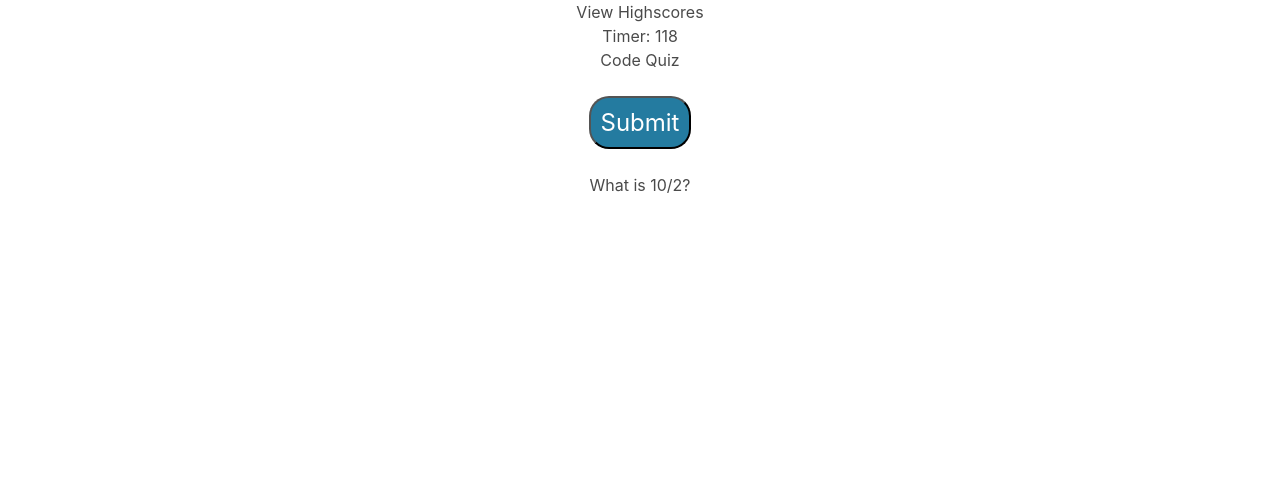
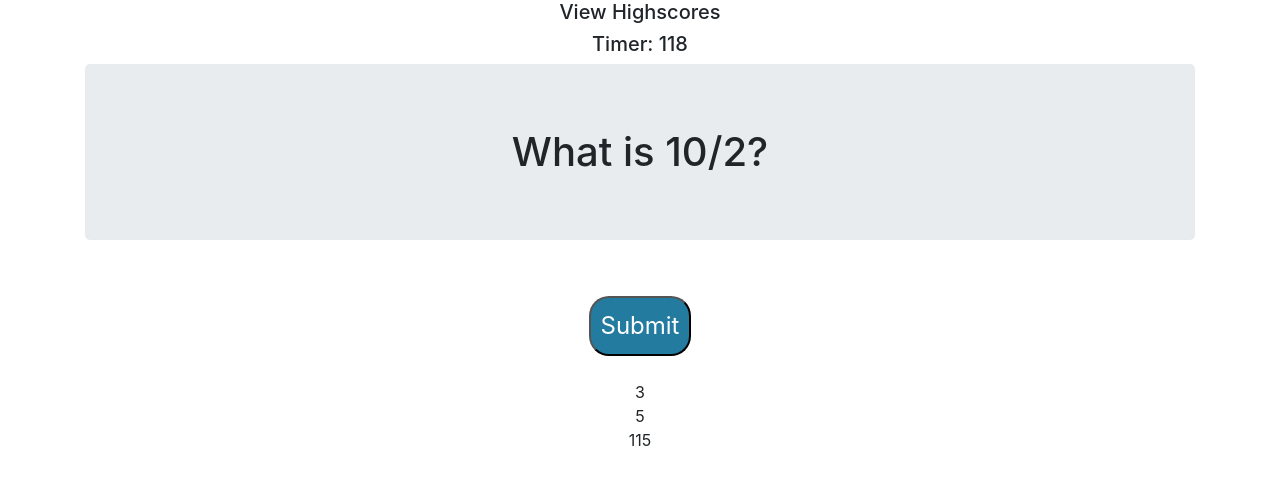
Before and after one commit to LarryMcConville/04-code-quiz, a plain HTML site: page index.html in a window 1280 px wide. Both pictures are taken after a click on the button "Start". Drawn offline with nearby package versions, Linux system fonts and the light colour scheme.

Commit message:
added dynamic <li> creation based upon number of question choices

```diff
--- a/index.html
+++ b/index.html
@@ -5,18 +5,23 @@
     <meta charset="UTF-8">
     <meta name="viewport" content="width=device-width, initial-scale=1.0">
     <link rel="stylesheet" href="./style/reset.css">
-    <link rel="stylesheet" href="https://cdn.jsdelivr.net/npm/bulma@0.9.0/css/bulma.min.css">
+    <link rel="stylesheet" href="https://stackpath.bootstrapcdn.com/bootstrap/4.5.2/css/bootstrap.min.css" integrity="sha384-JcKb8q3iqJ61gNV9KGb8thSsNjpSL0n8PARn9HuZOnIxN0hoP+VmmDGMN5t9UJ0Z" crossorigin="anonymous">
+    <!-- <link rel="stylesheet" href="https://cdn.jsdelivr.net/npm/bulma@0.9.0/css/bulma.min.css"> -->
     <link rel="stylesheet" href="./style/style.css">
+    <link rel="icon" href="./images/favicon.ico" type="image/ico" sizes="16x16">
     <title>Question Game</title>
 </head>
 
 <body>
     <main class="container">
+        <!-- make this a navbar  -->
         <div>
-            <h4>View Highscores</h4>
-            <h4 id="timer">Timer: 0</h4>
+            <h5>View Highscores</h5>
+            <h5 id="timer">Timer: 0</h5>
         </div>
-        <h1>Code Quiz</h1>
+        <!-- make this a navbar  -->
+
+        <h1 class="jumbotron" id=question>Jumbotron's Code Quiz</h1>
 
         <!-- <h4 id=answer></h4> -->
 
@@ -25,8 +30,6 @@
             <button id="submit">Submit</button>
         </div>
 
-        <h1 id=question></h1>
-
         <ul id="choice-list">
             <!-- dynamicalyy build choices here -->
         </ul>
@@ -34,6 +37,9 @@
     </main>
 
     <script src="./scripts/script.js"></script>
+    <script src="https://ajax.googleapis.com/ajax/libs/jquery/3.5.1/jquery.min.js"></script>
+    <script src="https://cdnjs.cloudflare.com/ajax/libs/popper.js/1.16.0/umd/popper.min.js"></script>
+    <script src="https://maxcdn.bootstrapcdn.com/bootstrap/4.5.2/js/bootstrap.min.js"></script>
 
 </body>
 
--- a/scripts/script.js
+++ b/scripts/script.js
@@ -2,6 +2,7 @@ var timerElement = document.getElementById("timer");
 var startButton = document.getElementById("start");
 var submitButton = document.getElementById("submit");
 var questionElement = document.getElementById("question");
+var choiceList = document.getElementById("choice-list");
 
 // var playerAnswer = '';
 var playerScore = 0;
@@ -85,6 +86,12 @@ function presentchoices() {
     for (var i = 0; i < questionArray[question].choices.length; i++) {
         var choices = questionArray[question].choices[i];
         console.log(choices);
+
+        var li = document.createElement("li");
+        li.textContent = choices;
+        li.setAttribute("data-index", i);
+
+        choiceList.appendChild(li);
         //appendRadioControl(questionObjectKey, questionObjectValue);
         // console.log("answer loop question  " + nextQuestion);
         //console.log(questionObjectKey, questionObjectValue);
--- a/style/style.css
+++ b/style/style.css
@@ -14,17 +14,8 @@ button {
   color: white;
 }
 
-label {
-  float: right;
-}
-
 .container {
   text-align: center;
-}
-
-.inputClass {
-  /* vertical-align: middle; */
-  display: block;
 }
 
 #submit {
```
